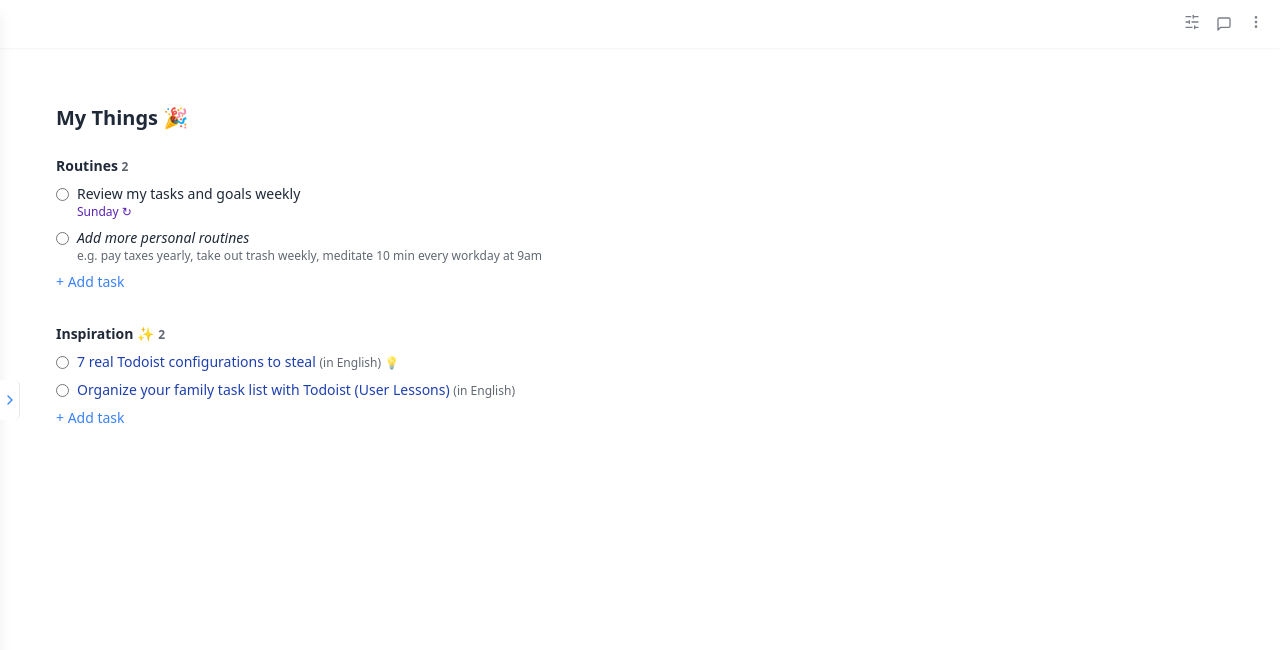
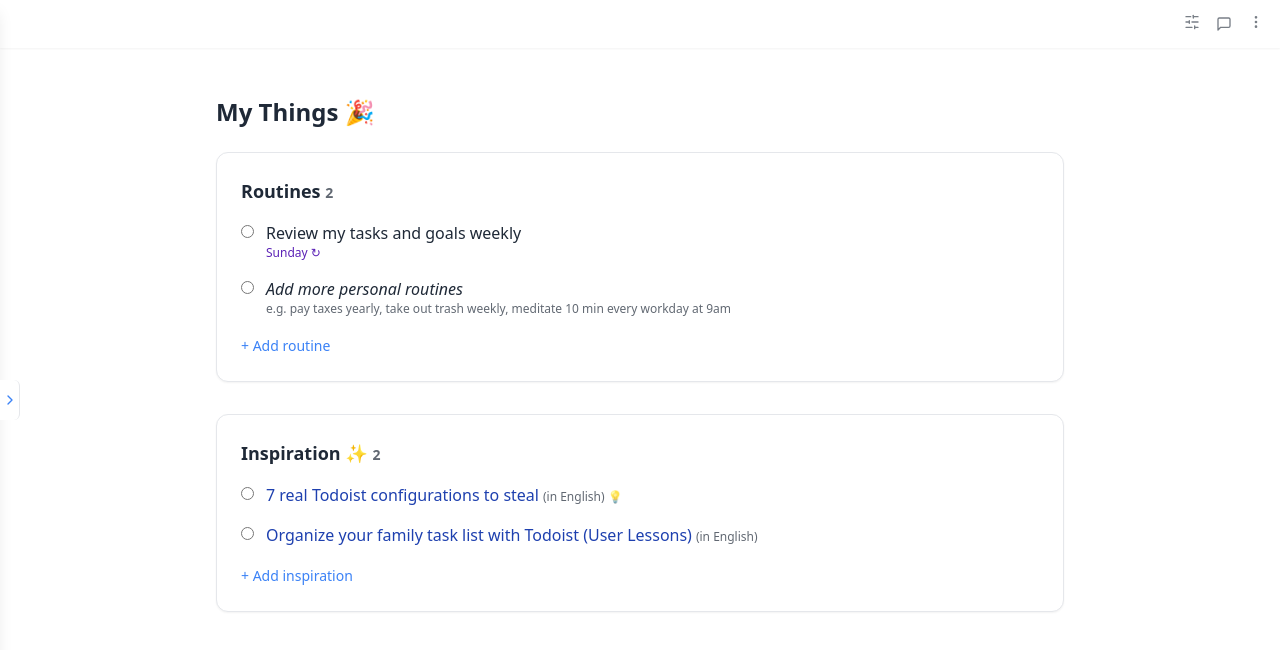
Before and after one commit to PedroCere/technovation_3, a React (Vite) app in the folder aitasker-frontend/: page /mythings in a window 1280 px wide. Shown: the top 650 px of the page. Built offline with nearby package versions, Linux system fonts and the light colour scheme.

Commit message:
layout_fixes

```diff
--- a/aitasker-frontend/src/layout/Layout.jsx
+++ b/aitasker-frontend/src/layout/Layout.jsx
@@ -13,12 +13,12 @@ function LayoutContent() {
   const { theme } = useTheme();
 
   return (
-    <div className={`${theme} flex h-screen overflow-hidden`}>
+    <div className={`${theme} flex h-screen`}>
       {!isLanding && <Sidebar collapsed={collapsed} onToggleSidebar={() => setCollapsed(prev => !prev)} />}
-        <div className="flex-1 flex flex-col bg-[var(--bg-color)] text-[var(--text-color)] transition-colors duration-300">
+        <div className="flex-1 flex flex-col bg-[var(--bg-color)] text-[var(--text-color)] transition-colors duration-300 min-w-0">
         {!isLanding && <Navbar />}
 
-        <main className="flex-1 overflow-y-auto p-6">
+        <main className="flex-1 overflow-y-auto p-6 min-w-0">
           <Outlet />
         </main>
       </div>
--- a/aitasker-frontend/src/layout/Sidebar/SettingsLayout.jsx
+++ b/aitasker-frontend/src/layout/Sidebar/SettingsLayout.jsx
@@ -63,9 +63,9 @@ const SettingsLayout = () => {
   };
 
   return (
-    <div className="flex w-full h-full text-[var(--text-color)] transition-colors">
+    <div className="flex flex-1 min-h-0 w-full h-full text-[var(--text-color)] overflow-hidden">
       {/* Sidebar */}
-      <div className="w-64 bg-[var(--bg-color)] border-r border-[var(--border-color)] p-4">
+      <div className="w-64 p-4 overflow-y-auto bg-[var(--bg-color)] border-r border-[var(--border-color)] flex-shrink-0">
         <input
           type="text"
           placeholder="Search"
@@ -92,7 +92,7 @@ const SettingsLayout = () => {
       </div>
 
       {/* Panel de contenido */}
-      <div className="flex-1 bg-[var(--bg-color)] p-8 overflow-auto border-l border-[var(--border-color)]">
+      <div className="flex-1 p-6 overflow-y-auto bg-[var(--bg-color)] border-l border-[var(--border-color)] min-h-0">
         {renderPanel()}
       </div>
     </div>
--- a/aitasker-frontend/src/layout/Sidebar/SidebarUserMenu.jsx
+++ b/aitasker-frontend/src/layout/Sidebar/SidebarUserMenu.jsx
@@ -101,7 +101,7 @@ const SidebarUserMenu = () => {
               &times;
             </button>
             <h2 className="text-2xl font-semibold mb-6">Settings</h2>
-            <div className="flex-1 overflow-auto">
+            <div className="flex-1 min-h-0 flex">
               <SettingsLayout />
             </div>
           </div>
--- a/aitasker-frontend/src/pages/MyThings.jsx
+++ b/aitasker-frontend/src/pages/MyThings.jsx
@@ -1,28 +1,27 @@
-import React from "react";
-import { useTheme } from "../context/ThemeContext";
+import React from 'react';
+import { useTheme } from '../context/ThemeContext';
 
 export default function MyThings() {
   const { theme } = useTheme();
 
   return (
-    <div className="flex min-h-screen bg-[var(--bg-color)] text-[var(--text-color)] text-sm transition-colors">
-      {/* Main Content */}
-      <main className="flex-1 p-8">
-        <h1 className="text-xl font-bold mb-6">My Things 🎉</h1>
+    <div className="max-w-4xl mx-auto p-6 text-[var(--text-color)] transition-colors">
+      <h1 className="text-2xl font-bold mb-6">My Things 🎉</h1>
 
-        <section className="mb-8">
-          <h2 className="font-semibold mb-2">
-            Routines <span className="text-xs opacity-70">2</span>
+      {/* Routines Section */}
+      <section className="bg-[var(--bg-color)] border border-[var(--border-color)] rounded-xl shadow-sm p-6 mb-8">
+        <h2 className="text-lg font-semibold mb-4">
+          Routines <span className="text-sm opacity-70">2</span>
         </h2>
-          <ul className="space-y-2 mb-2">
-            <li className="flex items-start gap-2">
+        <ul className="space-y-4 mb-4">
+          <li className="flex items-start gap-3">
             <input type="radio" className="mt-1 accent-[var(--primary-color)]" />
             <div>
               <p>Review my tasks and goals weekly</p>
               <p className="text-xs text-[color:var(--label-text-purple)]">Sunday ↻</p>
             </div>
           </li>
-            <li className="flex items-start gap-2">
+          <li className="flex items-start gap-3">
             <input type="radio" className="mt-1 accent-[var(--primary-color)]" />
             <div>
               <p><em>Add more personal routines</em></p>
@@ -32,38 +31,40 @@ export default function MyThings() {
             </div>
           </li>
         </ul>
-          <button className="text-[color:var(--primary-color)] hover:text-[color:var(--primary-color-hover)] font-medium">
-            + Add task
+        <button className="text-[color:var(--primary-color)] hover:text-[color:var(--primary-color-hover)] font-medium text-sm">
+          + Add routine
         </button>
       </section>
 
-        <section>
-          <h2 className="font-semibold mb-2">
-            Inspiration ✨ <span className="text-xs opacity-70">2</span>
+      {/* Inspiration Section */}
+      <section className="bg-[var(--bg-color)] border border-[var(--border-color)] rounded-xl shadow-sm p-6">
+        <h2 className="text-lg font-semibold mb-4">
+          Inspiration ✨ <span className="text-sm opacity-70">2</span>
         </h2>
-          <ul className="space-y-2 mb-2">
-            <li className="flex items-start gap-2">
+        <ul className="space-y-4 mb-4">
+          <li className="flex items-start gap-3">
             <input type="radio" className="mt-1 accent-[var(--primary-color)]" />
             <div>
               <a href="#" className="text-[color:var(--label-text-blue)] hover:underline">
                 7 real Todoist configurations to steal
-                </a> <span className="text-xs opacity-70">(in English) 💡</span>
+              </a>
+              <span className="text-xs opacity-70 ml-1">(in English) 💡</span>
             </div>
           </li>
-            <li className="flex items-start gap-2">
+          <li className="flex items-start gap-3">
             <input type="radio" className="mt-1 accent-[var(--primary-color)]" />
             <div>
               <a href="#" className="text-[color:var(--label-text-blue)] hover:underline">
                 Organize your family task list with Todoist (User Lessons)
-                </a> <span className="text-xs opacity-70">(in English)</span>
+              </a>
+              <span className="text-xs opacity-70 ml-1">(in English)</span>
             </div>
           </li>
         </ul>
-          <button className="text-[color:var(--primary-color)] hover:text-[color:var(--primary-color-hover)] font-medium">
-            + Add task
+        <button className="text-[color:var(--primary-color)] hover:text-[color:var(--primary-color-hover)] font-medium text-sm">
+          + Add inspiration
         </button>
       </section>
-      </main>
     </div>
   );
 }
```
Also changed, not shown: aitasker-frontend/src/pages/Planner.jsx (+42 -21 lines), aitasker-frontend/src/pages/assistant.jsx (+26 -27 lines). Lines whose indentation alone changed are shown as unchanged.
